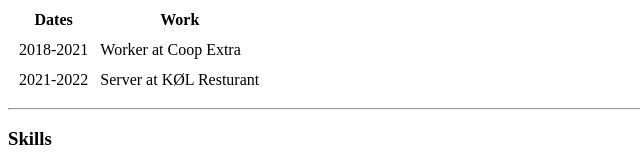
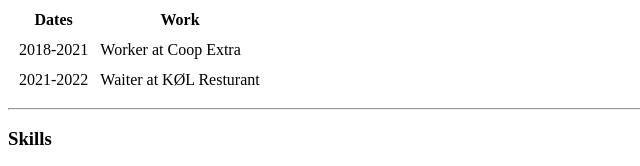
Before and after one commit to XxLEOHOLxX/cv, a plain HTML site: page index.html in a window 1280 px wide. Shown: the part 399-565 px from the top of the page, 0-640 px from the left. Drawn offline with Linux system fonts and the light colour scheme.

Commit message:
fixed language

```diff
--- a/index.html
+++ b/index.html
@@ -37,7 +37,7 @@
             </tr>
             <tr>
                 <td>2021-2022</td>
-                <td>Server at KØL Resturant</td>
+                <td>Waiter at KØL Resturant</td>
             </tr>
         </tbody>
     </table>
```
